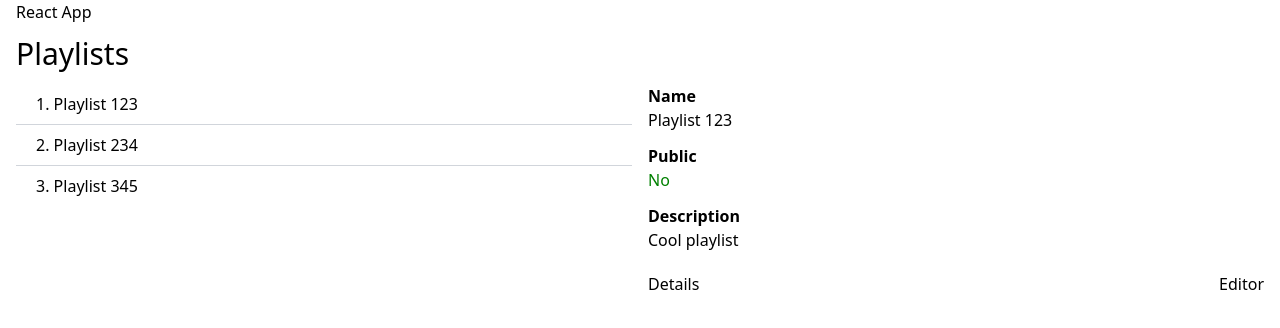
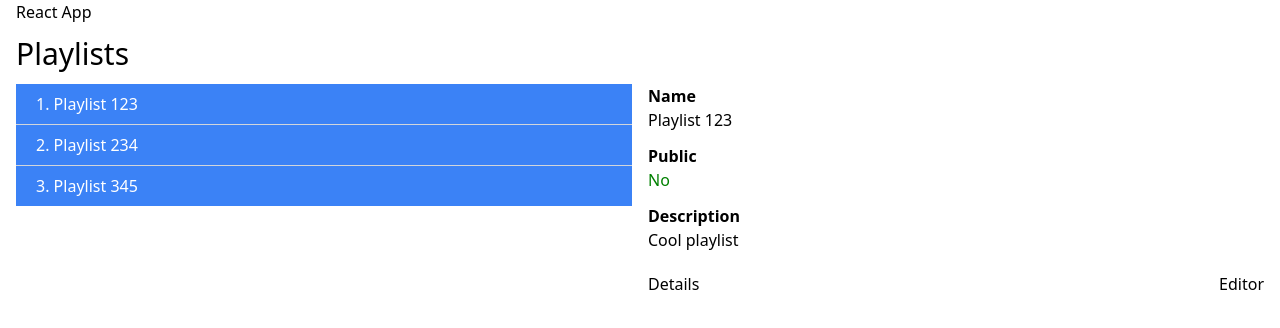
Before and after one commit to UltraViolet5/ReactEx, a React (Vite) app: page / in a window 1280 px wide. Shown: the top 328 px of the page. Built offline with nearby package versions, Linux system fonts and the light colour scheme.

Commit message:
Exercise: selecting playlists

```diff
--- a/src/playlists/components/PlaylistList.tsx
+++ b/src/playlists/components/PlaylistList.tsx
@@ -6,10 +6,17 @@ type Props = {};
 /* .grid.divide-y-2.divide-gray-500.divide-solid.px-5.py-2 */
 
 const PlaylistList = (props: Props) => {
+
+  const selectedId = '234'
+
+  const selectPlaylistById = (id:string) => {
+    // selectedId = id
+  }
+
   return (
     <div className="grid divide-y divide-gray-300 divide-solid">
       {mockPlaylists.map((playlist, index) => (
-        <div className="px-5 py-2">
+        <div className="px-5 py-2 bg-blue-500 text-white">
           {index + 1}. {playlist.name}
         </div>
       ))}
```
